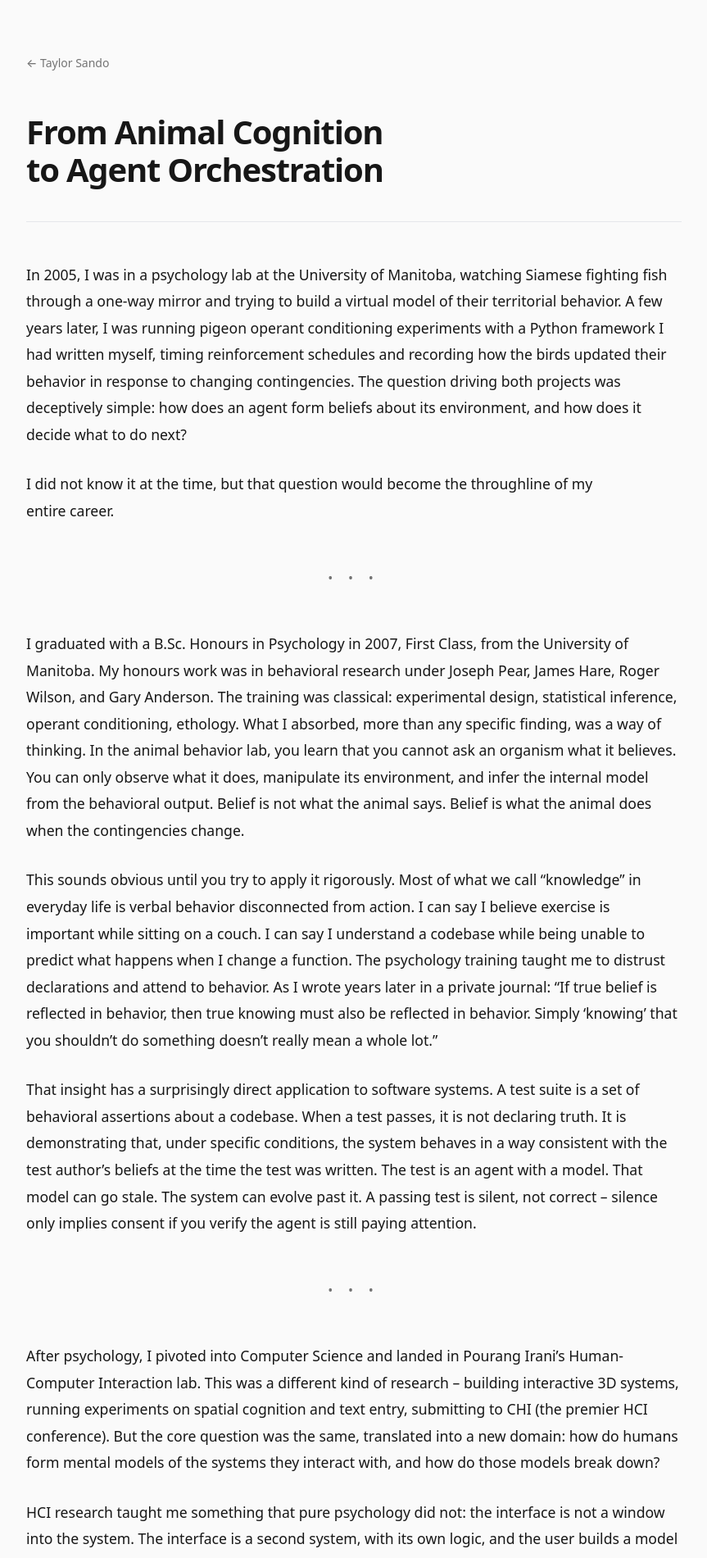
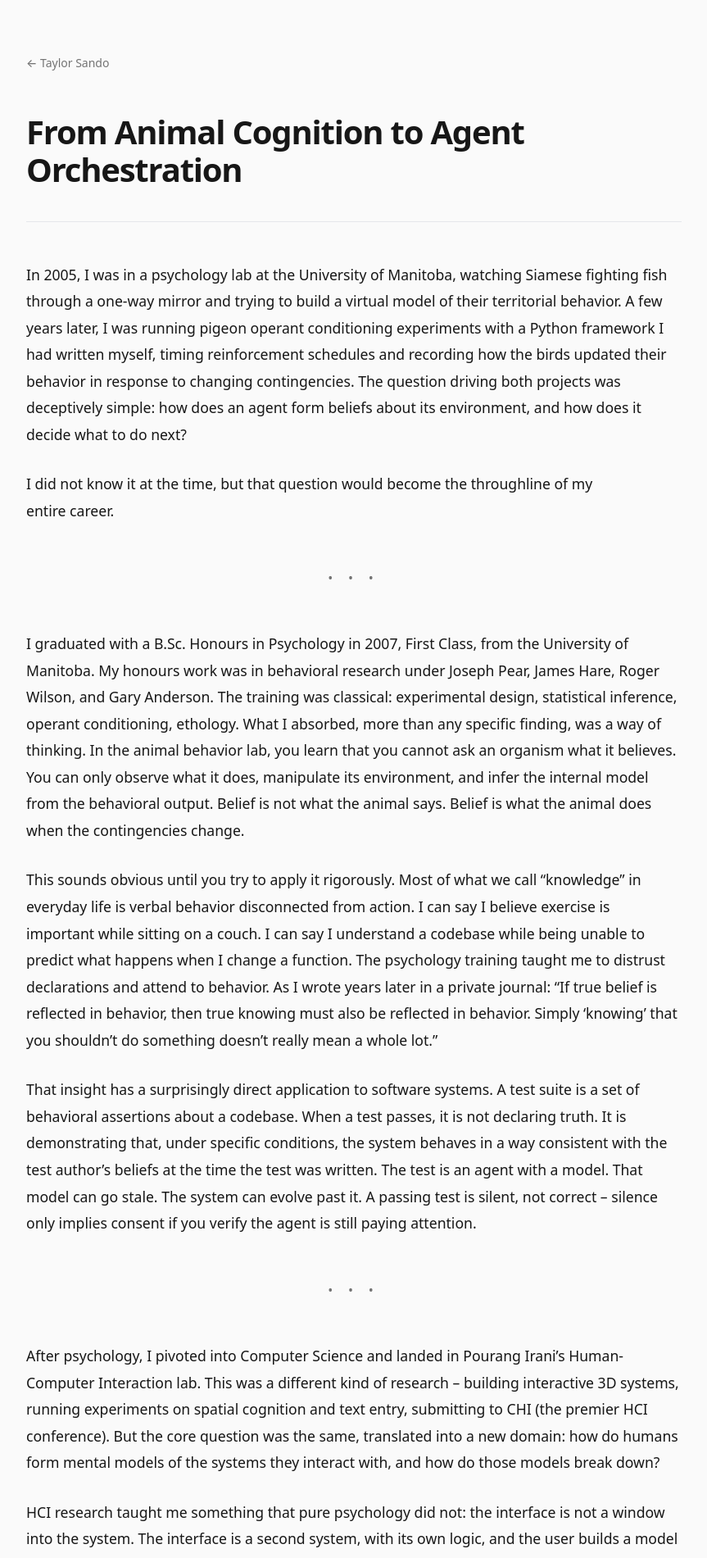
Before and after one commit to taylorSando/taylorSando.github.io, a Jekyll site: the page built from about.md, in a window 1280 px wide. Shown: the top 1901 px of the page at 82% size, without its empty margins (208-1071 px from the left). Built offline with Jekyll 4.4.1, drawn with Linux system fonts in a browser that asks for light colours.

Commit message:
Remove text-wrap: balance from post titles
Causes awkward line breaks on shorter titles like the about page.
Keep it only on the landing page h1 where it works better.

Co-Authored-By: Claude Opus 4.6 <noreply@anthropic.com>

```diff
--- a/css/landing.css
+++ b/css/landing.css
@@ -516,7 +516,6 @@ body {
   line-height: 1.15;
   color: var(--text-main);
   margin-bottom: 0.5rem;
-  text-wrap: balance;
 }
 
 .post-meta {
```
